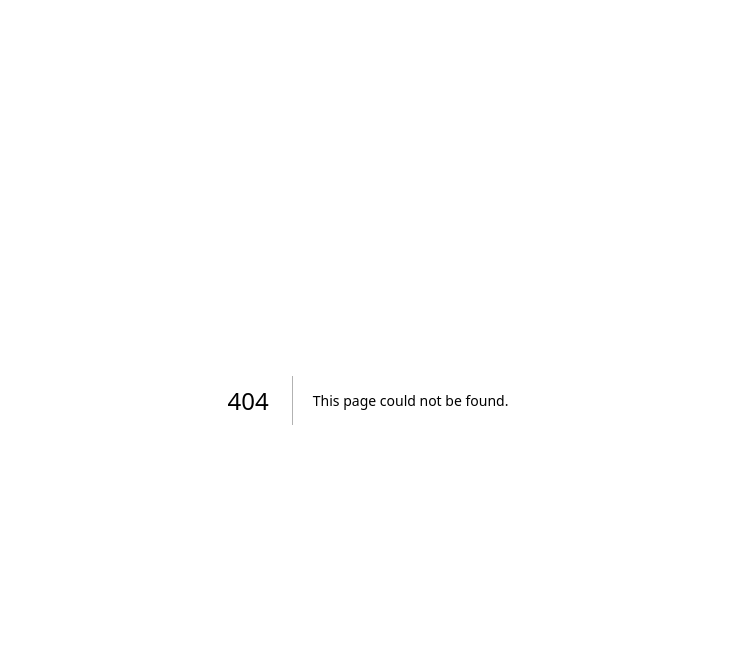
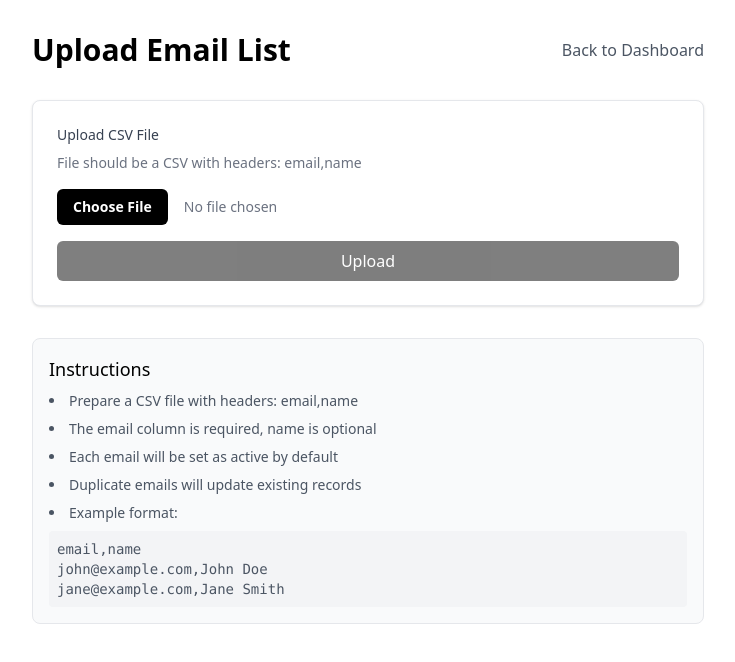
Before and after one commit to romanvieito/simplerb, a Next.js app: page /upload in a window 1280 px wide. Before the commit this address had no page. Shown: the top 662 px of the page, without its empty margins (272-1007 px from the left). Built offline with nearby package versions, Linux system fonts and the light colour scheme.

Commit message:
adding upload

```diff
--- /dev/null
+++ b/pages/api/uploadEmails.js
@@ -0,0 +1,62 @@
+import { sql } from '@vercel/postgres';
+
+export default async function handler(req, res) {
+    if (req.method !== 'POST') {
+        return res.status(405).json({ error: 'Method not allowed' });
+    }
+
+    try {
+        const emails = req.body;
+
+        if (!Array.isArray(emails)) {
+            return res.status(400).json({ error: 'Invalid input format. Expected array of emails.' });
+        }
+
+        const results = [];
+        const errors = [];
+
+        for (const entry of emails) {
+            try {
+                // Validate email format
+                if (!entry.email || !/^[^\s@]+@[^\s@]+\.[^\s@]+$/.test(entry.email)) {
+                    errors.push({ email: entry.email, error: 'Invalid email format' });
+                    continue;
+                }
+
+                // Insert new email into the database
+                const { rows } = await sql`
+                    INSERT INTO email_list (
+                        email,
+                        name,
+                        active,
+                        send_count
+                    ) VALUES (
+                        ${entry.email},
+                        ${entry.name || null},
+                        ${entry.active !== false}, -- defaults to true if not specified
+                        ${0}
+                    )
+                    ON CONFLICT (email) DO UPDATE
+                    SET
+                        name = EXCLUDED.name,
+                        active = EXCLUDED.active
+                    RETURNING *
+                `;
+
+                results.push(rows[0]);
+            } catch (error) {
+                errors.push({ email: entry.email, error: error.message });
+            }
+        }
+
+        return res.status(200).json({
+            success: true,
+            inserted: results.length,
+            results,
+            errors
+        });
+    } catch (error) {
+        console.error('Error uploading emails:', error);
+        return res.status(500).json({ error: 'Internal server error' });
+    }
+}
--- a/pages/dashboard.js
+++ b/pages/dashboard.js
@@ -102,6 +102,13 @@ export default function Dashboard() {
         <div className="p-8">
             <div className="flex justify-between items-center mb-8">
                 <h1 className="text-3xl font-bold">Email Queue Dashboard</h1>
+                <div className="flex items-center gap-4">
+                    <button
+                        onClick={() => window.location.href = '/upload'}
+                        className="bg-black hover:bg-gray-800 text-white px-4 py-2 rounded-md text-sm font-medium transition-colors"
+                    >
+                        Upload Emails
+                    </button>
                     <select
                         value={timePeriod}
                         onChange={(e) => setTimePeriod(e.target.value)}
@@ -112,6 +119,7 @@ export default function Dashboard() {
                         <option value="week">Last Week</option>
                         <option value="all">All Time</option>
                     </select>
+                </div>
             </div>
 
             <div className="grid grid-cols-1 md:grid-cols-3 gap-4 mb-8">
--- /dev/null
+++ b/pages/upload.js
@@ -0,0 +1,167 @@
+import { useState } from 'react';
+import { useRouter } from 'next/router';
+
+export default function UploadEmails() {
+    const router = useRouter();
+    const [file, setFile] = useState(null);
+    const [loading, setLoading] = useState(false);
+    const [result, setResult] = useState(null);
+    const [error, setError] = useState(null);
+
+    const handleFileChange = (e) => {
+        const file = e.target.files[0];
+        setFile(file);
+        setError(null);
+        setResult(null);
+    };
+
+    const handleSubmit = async (e) => {
+        e.preventDefault();
+        if (!file) {
+            setError('Please select a file');
+            return;
+        }
+
+        setLoading(true);
+        setError(null);
+        setResult(null);
+
+        try {
+            const reader = new FileReader();
+            reader.onload = async (event) => {
+                try {
+                    let emails = [];
+                    const rows = event.target.result.split('\n');
+
+                    // Skip header row and process each line
+                    for (let i = 1; i < rows.length; i++) {
+                        const row = rows[i].trim();
+                        if (row) {
+                            const [email, name] = row.split(',').map(field => field.trim());
+                            if (email) {
+                                emails.push({ email, name: name || null, active: true });
+                            }
+                        }
+                    }
+
+                    const response = await fetch('/api/uploadEmails', {
+                        method: 'POST',
+                        headers: {
+                            'Content-Type': 'application/json',
+                        },
+                        body: JSON.stringify(emails),
+                    });
+
+                    const data = await response.json();
+
+                    if (!response.ok) {
+                        throw new Error(data.error || 'Failed to upload emails');
+                    }
+
+                    setResult(data);
+                } catch (error) {
+                    setError(error.message);
+                }
+                setLoading(false);
+            };
+
+            reader.readAsText(file);
+        } catch (error) {
+            setError('Error reading file');
+            setLoading(false);
+        }
+    };
+
+    return (
+        <div className="p-8">
+            <div className="max-w-2xl mx-auto">
+                <div className="flex justify-between items-center mb-8">
+                    <h1 className="text-3xl font-bold">Upload Email List</h1>
+                    <button
+                        onClick={() => router.push('/dashboard')}
+                        className="text-gray-600 hover:text-gray-900"
+                    >
+                        Back to Dashboard
+                    </button>
+                </div>
+
+                <div className="bg-white shadow rounded-lg p-6 border border-gray-200">
+                    <form onSubmit={handleSubmit} className="space-y-4">
+                        <div>
+                            <label className="block text-sm font-medium text-gray-700 mb-2">
+                                Upload CSV File
+                            </label>
+                            <p className="text-sm text-gray-500 mb-4">
+                                File should be a CSV with headers: email,name
+                            </p>
+                            <input
+                                type="file"
+                                accept=".csv"
+                                onChange={handleFileChange}
+                                className="block w-full text-sm text-gray-500
+                                    file:mr-4 file:py-2 file:px-4
+                                    file:rounded-md file:border-0
+                                    file:text-sm file:font-semibold
+                                    file:bg-black file:text-white
+                                    hover:file:bg-gray-800
+                                    cursor-pointer"
+                            />
+                        </div>
+
+                        <button
+                            type="submit"
+                            disabled={loading || !file}
+                            className={`w-full bg-black text-white py-2 px-4 rounded-md
+                                ${loading || !file ? 'opacity-50 cursor-not-allowed' : 'hover:bg-gray-800'}
+                                transition-colors`}
+                        >
+                            {loading ? 'Uploading...' : 'Upload'}
+                        </button>
+                    </form>
+
+                    {error && (
+                        <div className="mt-4 p-4 bg-red-50 border border-red-200 rounded-md">
+                            <p className="text-red-700">{error}</p>
+                        </div>
+                    )}
+
+                    {result && (
+                        <div className="mt-4 p-4 bg-green-50 border border-green-200 rounded-md">
+                            <h3 className="font-medium text-green-800">Upload Results:</h3>
+                            <p className="mt-1 text-green-700">Successfully added: {result.inserted} emails</p>
+                            {result.errors.length > 0 && (
+                                <div className="mt-2">
+                                    <p className="text-red-700">Errors: {result.errors.length}</p>
+                                    <ul className="mt-1 list-disc list-inside text-sm text-red-600">
+                                        {result.errors.map((err, idx) => (
+                                            <li key={idx}>
+                                                {err.email}: {err.error}
+                                            </li>
+                                        ))}
+                                    </ul>
+                                </div>
+                            )}
+                        </div>
+                    )}
+                </div>
+
+                <div className="mt-8 bg-gray-50 border border-gray-200 rounded-lg p-4">
+                    <h2 className="text-lg font-medium mb-2">Instructions</h2>
+                    <ul className="list-disc list-inside space-y-2 text-sm text-gray-600">
+                        <li>Prepare a CSV file with headers: email,name</li>
+                        <li>The email column is required, name is optional</li>
+                        <li>Each email will be set as active by default</li>
+                        <li>Duplicate emails will update existing records</li>
+                        <li>Example format:
+                            <pre className="mt-2 bg-gray-100 p-2 rounded">
+                                email,name{'\n'}
+                                john@example.com,John Doe{'\n'}
+                                jane@example.com,Jane Smith
+                            </pre>
+                        </li>
+                    </ul>
+                </div>
+            </div>
+        </div>
+    );
+}
```
Lines whose indentation alone changed are shown as unchanged.
